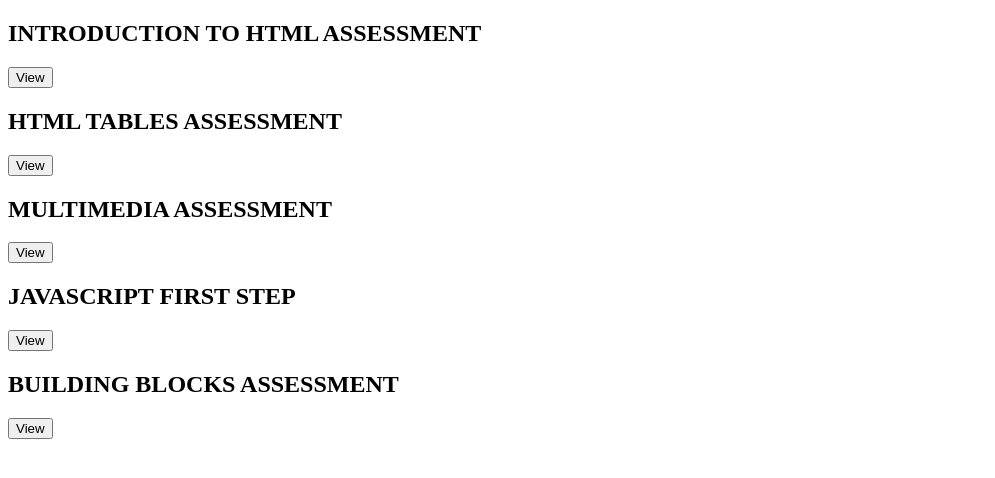
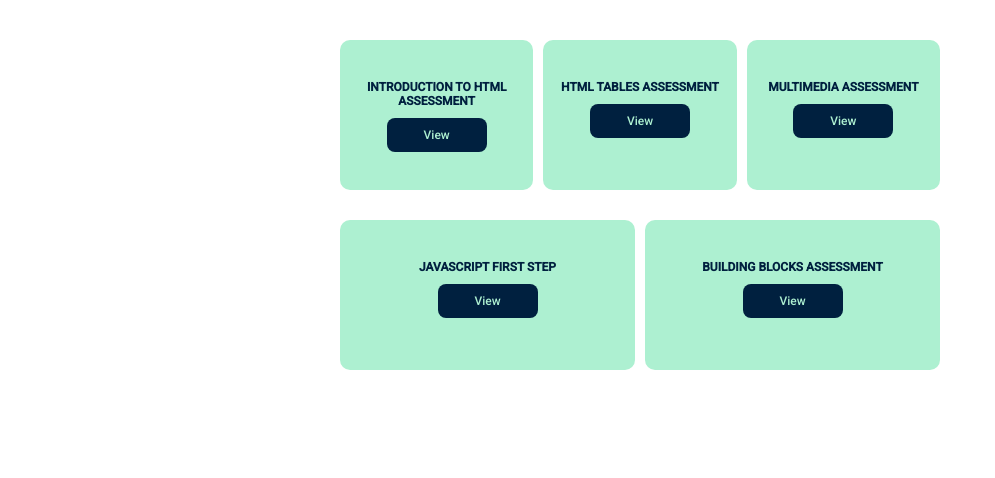
Before and after one commit to tech1guy/DYEN-, a plain HTML site: page index.html in a window 1280 px wide. Shown: the whole page, without its empty margins (0-995 px from the left). Drawn offline with Linux system fonts and the light colour scheme; the site is published under a folder, as on GitHub Pages, so addresses that start at the root find nothing.

Commit message:
first commitsecond

```diff
--- a/index.html
+++ b/index.html
@@ -5,7 +5,7 @@
     <meta charset="UTF-8">
     <meta http-equiv="X-UA-Compatible" content="IE=edge">
     <meta name="viewport" content="width=device-width, initial-scale=1.0">
-    <link rel="stylesheet" href="/main.css">
+    <link rel="stylesheet" href="./main.css">
     <title> DYEN SCHOLARSHIP ASSESMENT</title>
 </head>
 
@@ -34,7 +34,7 @@
         <div class="inner_section_two">
             <div class="section_1">
                 <h2>JAVASCRIPT FIRST STEP</h2>
-                <a href="/Javascript_first_step/index.html"> <button>View</button></a>
+                <a href="./Javascript_first_step/index.html"> <button>View</button></a>
             </div>
             <div class="section_2">
                 <h2>BUILDING BLOCKS ASSESSMENT</h2>
```
